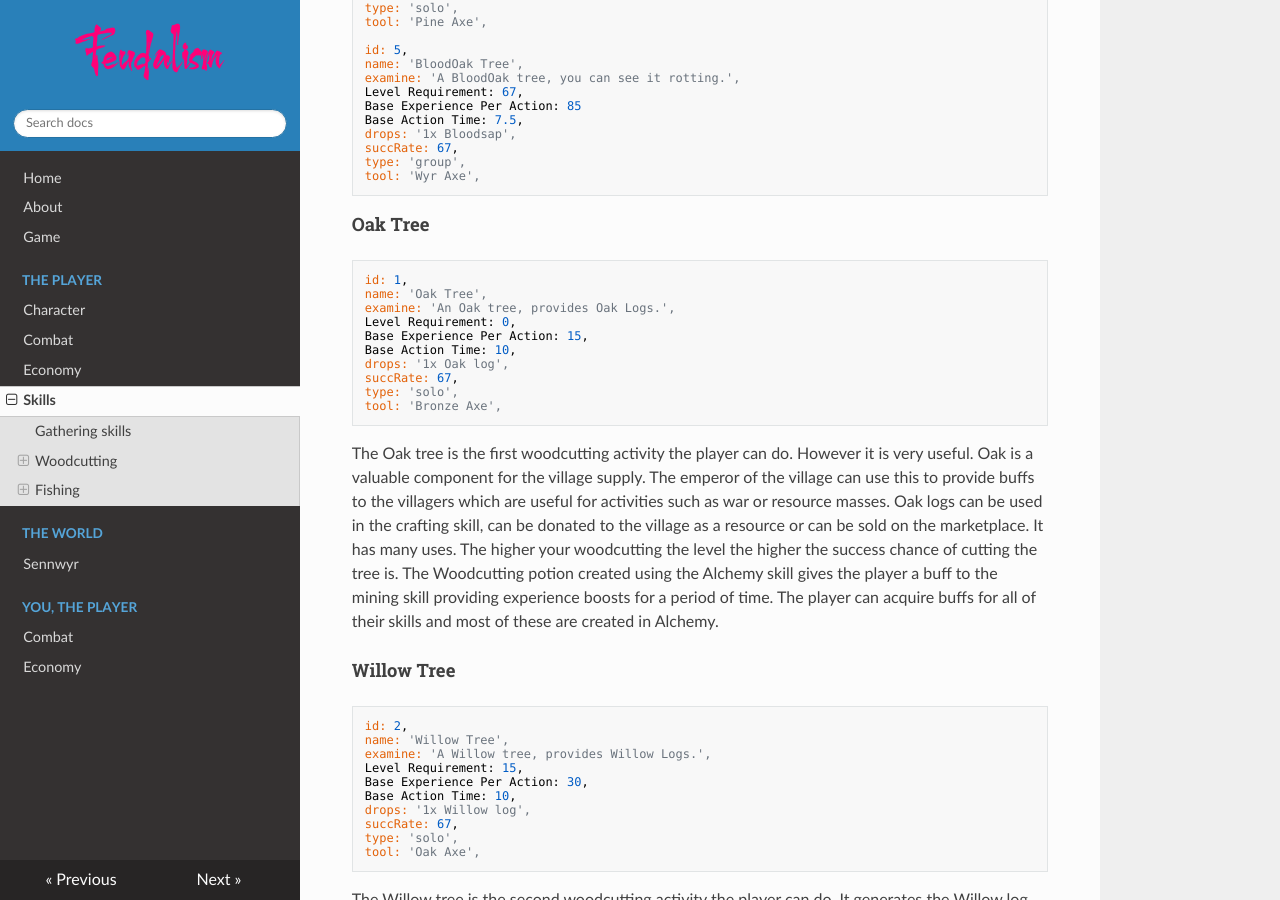
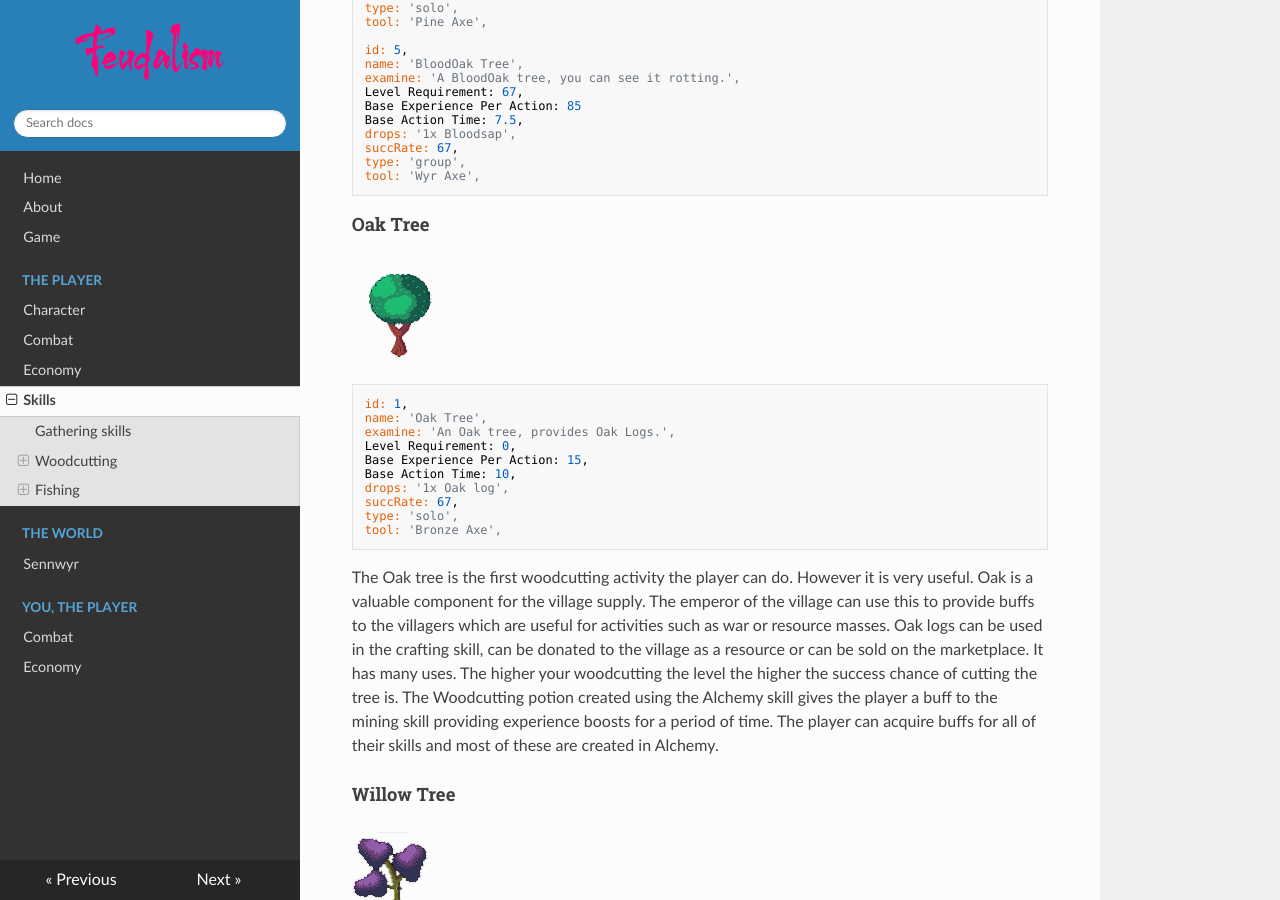
Before and after one commit to scottnotscott/Feudalism, an MkDocs documentation site: the page built from docs/The Player/Skills.md, in a window 1280 px wide and 900 px high, scrolled down 1137 px. Built offline with MkDocs 1.6.1, drawn with Linux system fonts in a browser that asks for light colours; nearby versions of some CDN libraries.

Commit message:
Added Woodcutting sprites for the trees and cleaned up a reference on the Character page to Sennwyr

```diff
--- a/docs/The Player/Skills.md
+++ b/docs/The Player/Skills.md
@@ -73,6 +73,8 @@
 
 #### Oak Tree
 
+![Oak Tree](../img/oak.png)
+
     id: 1,
     name: 'Oak Tree',
     examine: 'An Oak tree, provides Oak Logs.',
@@ -87,6 +89,8 @@
 The Oak tree is the first woodcutting activity the player can do. However it is very useful. Oak is a valuable component for the village supply. The emperor of the village can use this to provide buffs to the villagers which are useful for activities such as war or resource masses. Oak logs can be used in the crafting skill, can be donated to the village as a resource or can be sold on the marketplace. It has many uses. The higher your woodcutting the level the higher the success chance of cutting the tree is. The Woodcutting potion created using the Alchemy skill gives the player a buff to the mining skill providing experience boosts for a period of time. The player can acquire buffs for all of their skills and most of these are created in Alchemy.
 
 #### Willow Tree
+
+![Willow Tree](../img/willow.png)
 
     id: 2,
     name: 'Willow Tree',
@@ -133,6 +141,8 @@
 The Mahogany tree is the fourth woodcutting activity the player can do. It generates the Mahogony log resource which is useful. It can be used with the foraging skill, it can also be sold on the marketplace.
 
 #### The BloodOak Tree
+
+![Bloodoak Tree](../img/bloodoak.png)
 
     id: 5,
     name: 'BloodOak Tree',
```
Also changed, not shown: other parts of docs/The Player/Skills.md (+4 -0 lines), docs/The Player/Character.md (+1 -1 lines), docs/img/bloodoak.png (added), docs/img/cactus.png (added), docs/img/mahogany.png (added), docs/img/oak.png (added), docs/img/palm.png (added), docs/img/pine.png (added), docs/img/willow.png (added), 1 other file.
